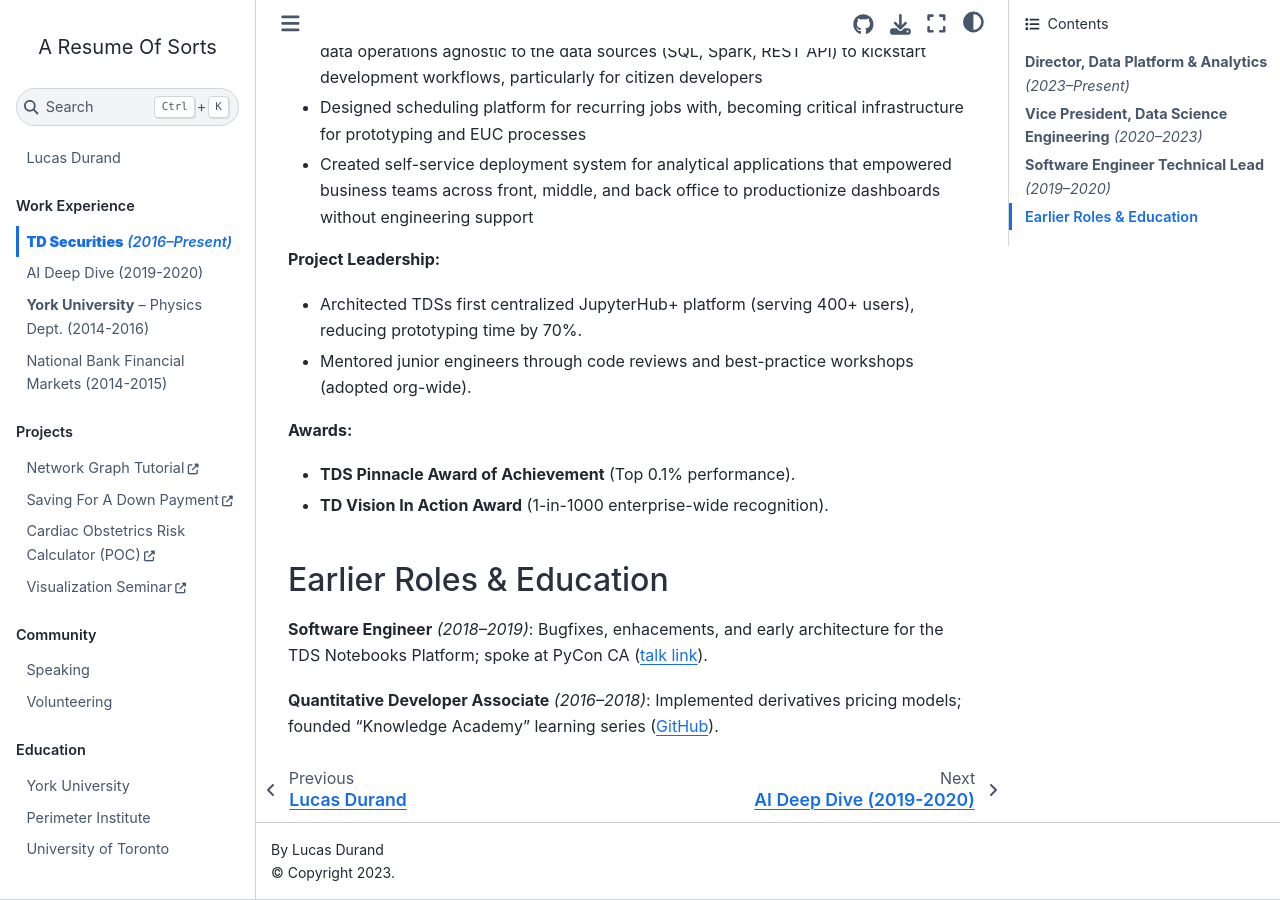
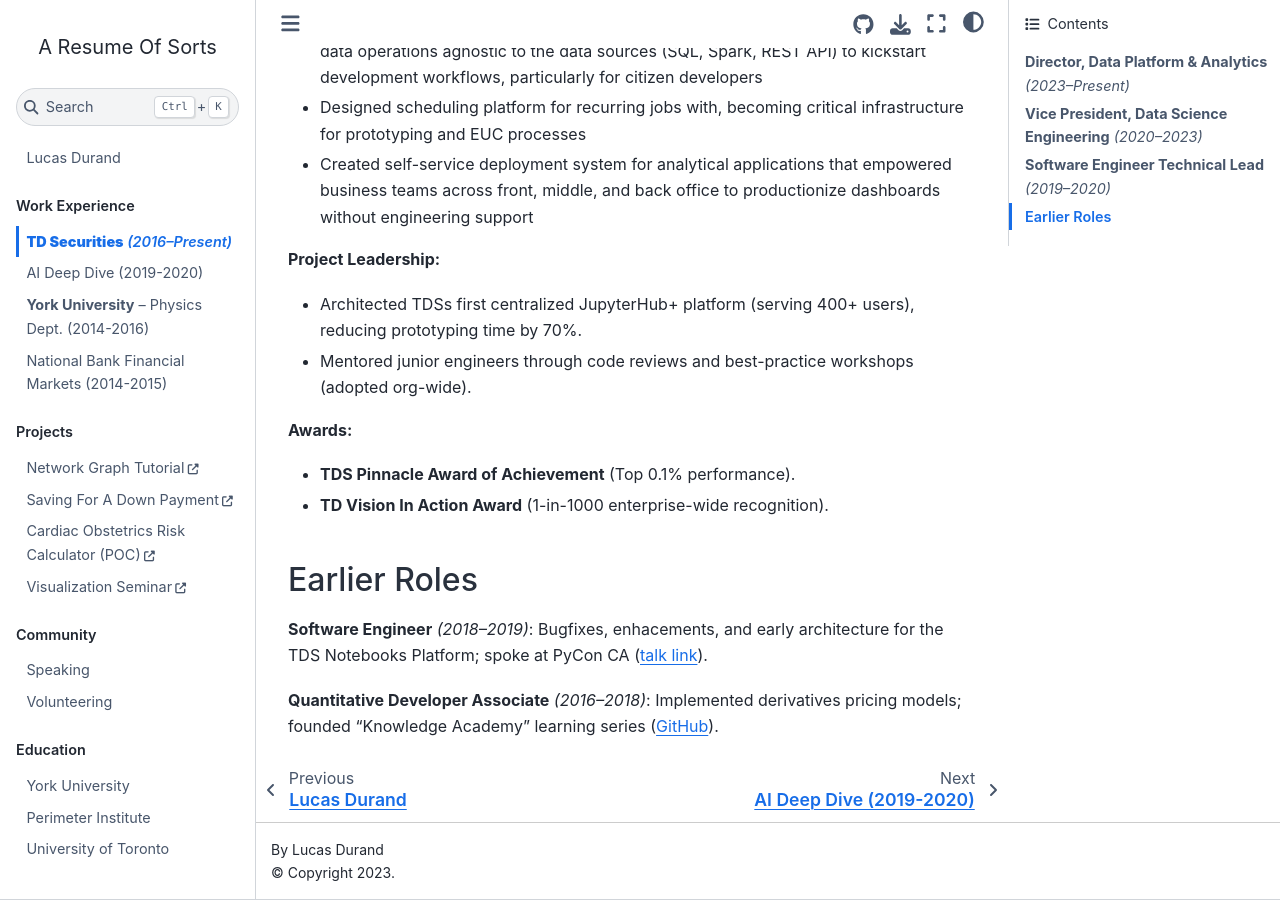
Before and after one commit to lucasdurand/lucasdurand, a Jupyter Book: the page built from work/td.md, in a window 1280 px wide and 900 px high, scrolled down 2456 px. Built offline with Jupyter Book 1.0.4 settings and Sphinx 7.4.7 and the Sphinx Book theme 1.1.4, drawn with Linux system fonts in a browser that asks for light colours; nearby versions of some CDN libraries; pages that are not in the unit, such as notebooks, are missing from menus; comment, search, counter and statistics services are not loaded.

Commit message:
td shouldn't mention education

```diff
--- a/work/td.md
+++ b/work/td.md
@@ -71,7 +71,7 @@
 - **TDS Pinnacle Award of Achievement** (Top 0.1% performance).
 - **TD Vision In Action Award** (1-in-1000 enterprise-wide recognition).
 
-### Earlier Roles & Education
+### Earlier Roles
 
 **Software Engineer** _(2018–2019)_: Bugfixes, enhacements, and early architecture for the TDS Notebooks Platform; spoke at PyCon CA ([talk link](https://2019.pycon.ca/talks/talk-111/)).
 
```
